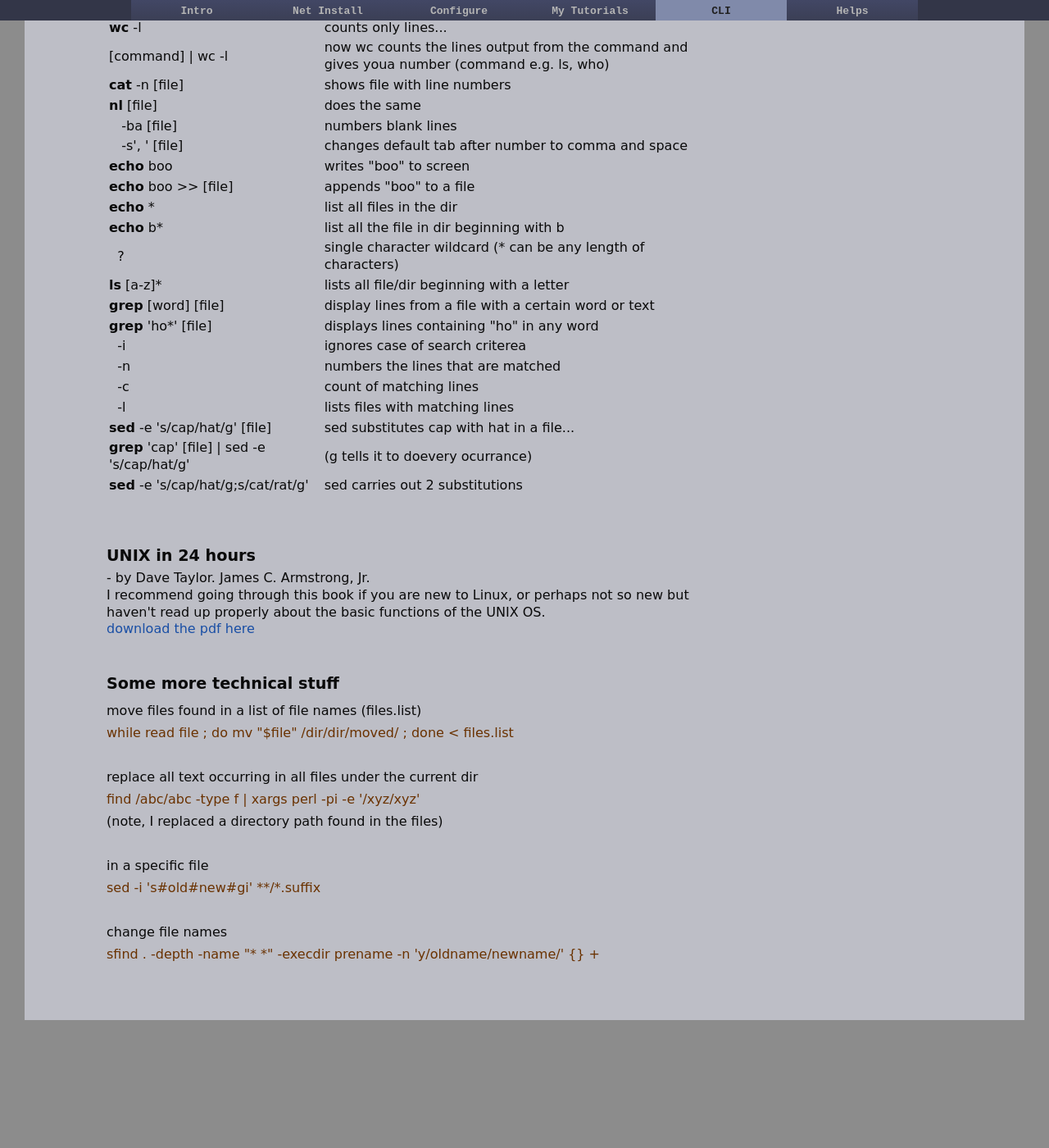
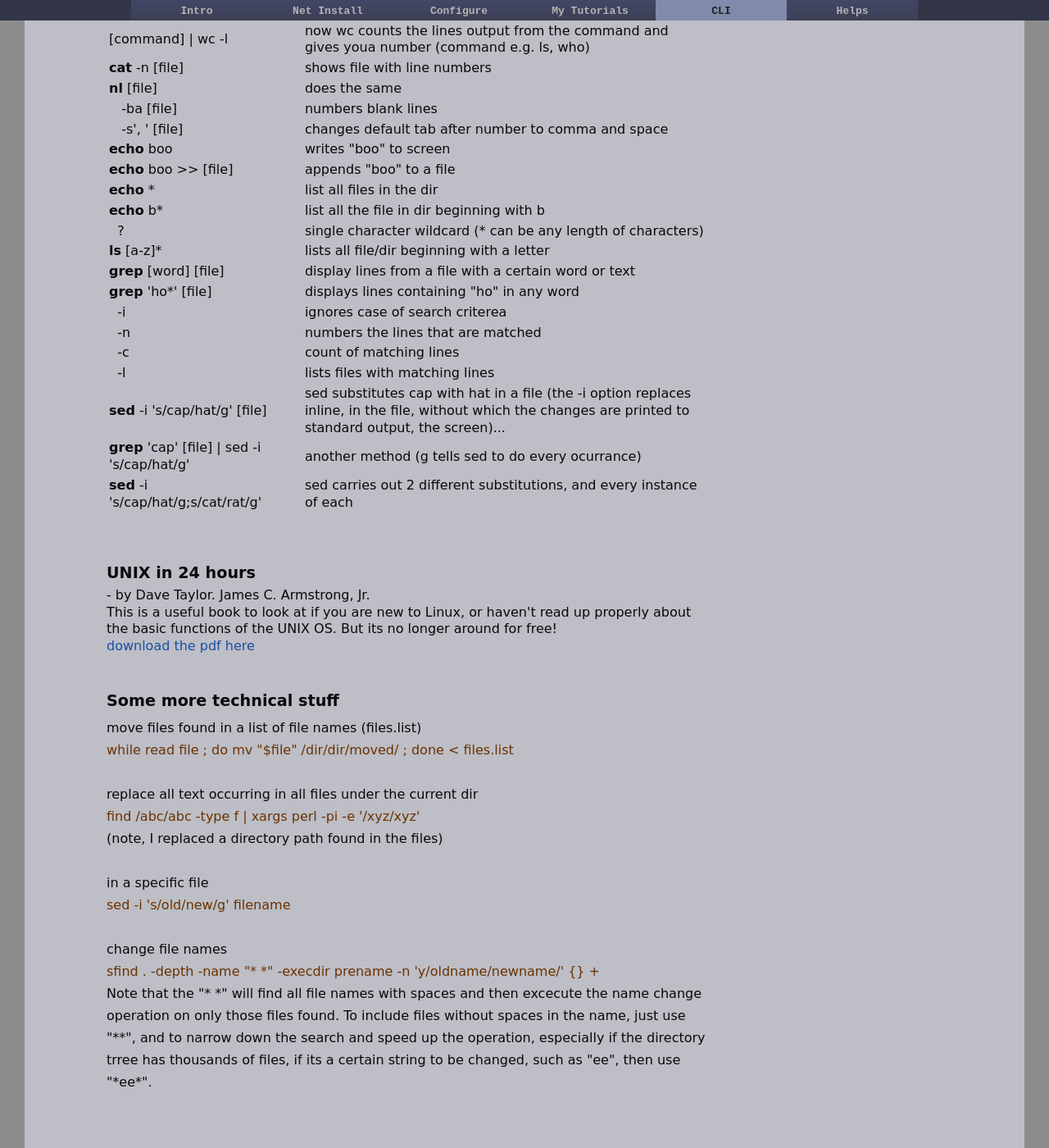
Before and after one commit to dquinton/debian-install, a Jekyll site: the page built from tutorial/cli/02-unix.html, in a window 1280 px wide and 1400 px high, scrolled down 1772 px. Shown: the whole window at 82% size. Built offline with Jekyll 4.4.1, drawn with Linux system fonts in a browser that asks for light colours; before the commit the page ends 3016 px from its top, so only the background shows below that; some of the changed text lies outside the part shown.

Commit message:
updating pages

```diff
--- a/helps/13-1-hp1102.html
+++ b/helps/13-1-hp1102.html
@@ -114,7 +114,7 @@ no print, reports:&nbsp;<br>
 <div><font color="#6A3200">hp-setup</font></div>
 <div>
 <ul><li><span style="font-size:16px;line-height:1.6">selected USB connection</span></li>
-<li><span style="font-size:16px;line-height:1.6">smart-stast detected - downloads a fix</span></li>
+<li><span style="font-size:16px;line-height:1.6">smart-start detected - downloads a fix</span></li>
 <li><span style="font-size:16px;line-height:1.6">downloaded the plugin ppd file</span></li>
 <li><span style="font-size:16px;line-height:1.6">printed the test page and it worked!</span></li></ul>
 </div>
--- a/tutorial/cli/02-unix.html
+++ b/tutorial/cli/02-unix.html
@@ -13,10 +13,10 @@ id: cli
 <table style="background-color:transparent">
 <tr><td><b>man</b> [command] 	</td>	<td>shows man page</td></tr>
 <tr><td><b>apropos</b> [command] 	</td>	<td>shows command description (greps the descrip lines for given string) = man -k [command]</td></tr>
-<tr><td><b>w</b> 			</td>		<td>find users logged in and their sctivity</td></tr>
+<tr><td><b>w</b> 			</td>		<td>find users logged in and their activity</td></tr>
 <tr><td><b>cal</b> 		</td>			<td>show simple calendar</td></tr>
-<tr><td><b>cal</b> [year]</td> <td>get full year calendar</td></tr>
-<tr><td><b>cal</b> 10 2005 </td>			<td>shows Oct, 2005</td></tr>
+<tr><td><b>cal</b> 2017</td> <td>get full year calendar for 2017</td></tr>
+<tr><td><b>cal</b> 10 2005 </td>			<td>shows the month of Oct, 2005</td></tr>
 <tr><td><b>ls</b>    </td>  <td>lists dir contents</td></tr>
 <tr><td> &nbsp;&nbsp;-s   </td> <td>list total files and no. files in sub dirs</td></tr>
 <tr><td>&nbsp;&nbsp; -sd </td>   <td>lists total no of files only</td></tr>
@@ -87,14 +87,14 @@ id: cli
 <tr><td>	&nbsp;&nbsp;-n	</td>	<td>numbers the lines that are matched</td></tr>
 <tr><td>	&nbsp;&nbsp;-c	</td>	<td>count of matching lines</td></tr>
 <tr><td>	&nbsp;&nbsp;-l	</td>	<td>lists files with matching lines</td></tr>
-<tr><td><b>sed</b> -e 's/cap/hat/g' [file] </td>  <td>  sed substitutes cap with hat in a file...</td></tr>
-<tr><td><b>grep</b> 'cap' [file] | sed -e 's/cap/hat/g'</td> <td>	(g tells it to doevery ocurrance)</td></tr>
-<tr><td><b>sed</b> -e 's/cap/hat/g;s/cat/rat/g'</td>    <td>  sed carries out 2 substitutions</td></tr>
+<tr><td><b>sed</b> -i 's/cap/hat/g' [file] </td>  <td>  sed substitutes cap with hat in a file (the -i option replaces inline, in the file, without which the changes are printed to standard output, the screen)...</td></tr>
+<tr><td><b>grep</b> 'cap' [file] | sed -i 's/cap/hat/g'</td> <td>	another method (g tells sed to do every ocurrance)</td></tr>
+<tr><td><b>sed</b> -i 's/cap/hat/g;s/cat/rat/g'</td>    <td>  sed carries out 2 different substitutions, and every instance of each</td></tr>
 </table>
 <br><br><br>
 
 <h3>UNIX in 24 hours</h3>- by Dave Taylor. James C. Armstrong, Jr.<br>
-I recommend going through this book if you are new to Linux, or perhaps not so new but haven't read up properly about the basic functions of the UNIX OS.<br>
+This is a useful book to look at if you are new to Linux, or haven't read up properly about the basic functions of the UNIX OS. But its no longer around for free!<br>
 <a href="http://downloads.tuxpuc.pucp.edu.pe/manuales/otros/UNIX.PDF">download the pdf here</a>
 <br>
 
@@ -115,12 +115,14 @@ replace all text occurring in all files under the current dir<br>
 <br><br>
 
 in a specific file<br>
-<span class="cmd">sed -i 's#old#new#gi' **/*.suffix</span>
+<span class="cmd">sed -i 's/old/new/g' filename</span>
 <br><br>
 
 change file names<br>
 <span class="cmd">sfind . -depth -name "* *" -execdir prename -n 'y/oldname/newname/' {} +</span>
 
+<br>
+Note that the "* *" will find all file names with spaces and then excecute the name change operation on only those files found. To include files without spaces in the name, just use "**", and to narrow down the search and speed up the operation, especially if the directory trree has thousands of files, if its a certain string to be changed, such as "ee", then use "*ee*".
 <br><br>
 
 
```
Also changed, not shown: config/lxde-openbox.html (+20 -3 lines), config/ranger.html (+63 -6 lines).
